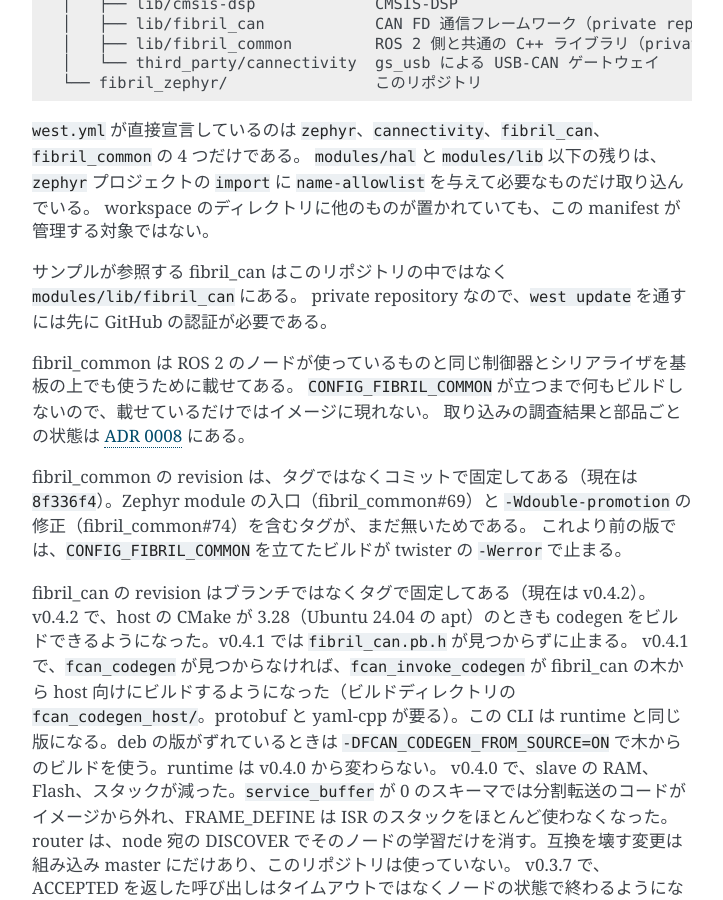
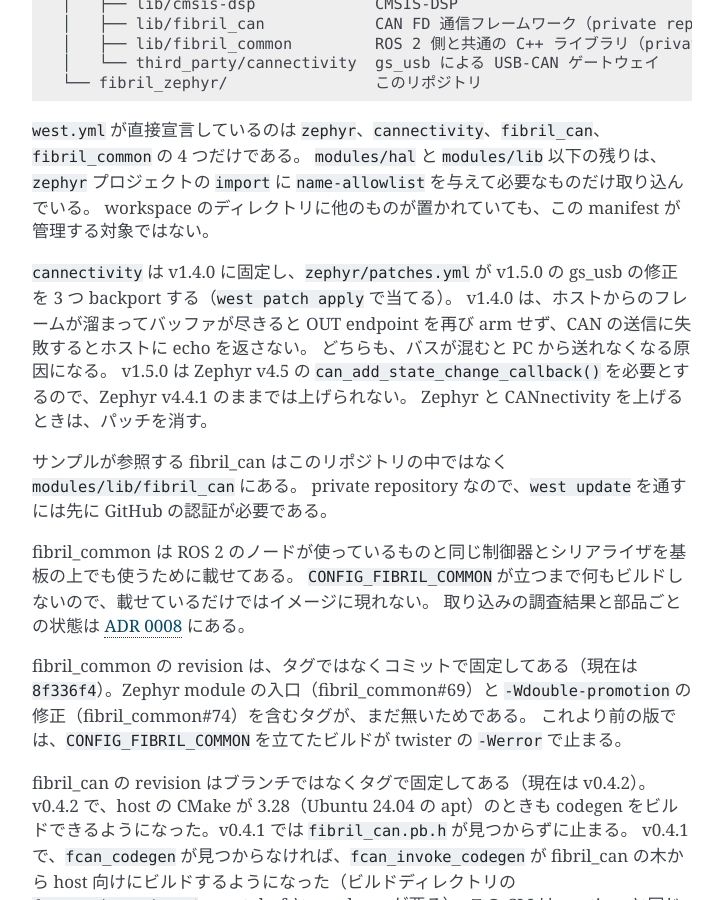
Before and after one commit to ForteFibre/fibril_zephyr, a Sphinx documentation site: the page built from doc/overview.md, in a window 1280 px wide and 900 px high, scrolled down 563 px. Shown: the whole window, without its empty margins (388-1111 px from the left). Built offline with Sphinx 7.4.7, drawn with Linux system fonts in a browser that asks for light colours.

Commit message:
fix(west): CANnectivity v1.4.0 に v1.5.0 の gs_usb の送信の修正を当てる
v1.4.0 の gs_usb は、バスが混むと PC から送れなくなる。
ホストからのフレームが溜まって pool が尽きると OUT endpoint を再び arm
せず（上流 5719a54）、CAN の送信に失敗すると echo を返さないので
Linux の gs_usb ドライバが TX URB を解放できない（上流 9cb0d90）。
上流は v1.5.0 で直したが、v1.5.0 は Zephyr v4.5 の
can_add_state_change_callback() を必要とするので、v4.4.1 のままでは
上げられない。

そこで 2 つと、pool のバッファを漏らす 0fd5538 を v1.4.0 に backport し、
zephyr/patches.yml から west patch apply で当てる。5719a54 は v1.4.0 の
state change callback の signature と衝突したので手で解いた（中身は上流のまま）。
fork を作らずに済み、v1.5.0 に上げるときはパッチを消すだけでよい。

Co-Authored-By: Claude Opus 5.5 <noreply@anthropic.com>

```diff
--- a/doc/overview.md
+++ b/doc/overview.md
@@ -28,6 +28,12 @@ Zephyr 本体はこのリポジトリの外に clone され、`west.yml` がそ
 `west.yml` が直接宣言しているのは `zephyr`、`cannectivity`、`fibril_can`、`fibril_common` の 4 つだけである。
 `modules/hal` と `modules/lib` 以下の残りは、`zephyr` プロジェクトの `import` に `name-allowlist` を与えて必要なものだけ取り込んでいる。
 workspace のディレクトリに他のものが置かれていても、この manifest が管理する対象ではない。
+
+`cannectivity` は v1.4.0 に固定し、`zephyr/patches.yml` が v1.5.0 の gs_usb の修正を 3 つ backport する（`west patch apply` で当てる）。
+v1.4.0 は、ホストからのフレームが溜まってバッファが尽きると OUT endpoint を再び arm せず、CAN の送信に失敗するとホストに echo を返さない。
+どちらも、バスが混むと PC から送れなくなる原因になる。
+v1.5.0 は Zephyr v4.5 の `can_add_state_change_callback()` を必要とするので、Zephyr v4.4.1 のままでは上げられない。
+Zephyr と CANnectivity を上げるときは、パッチを消す。
 
 サンプルが参照する fibril_can はこのリポジトリの中ではなく `modules/lib/fibril_can` にある。
 private repository なので、`west update` を通すには先に GitHub の認証が必要である。
--- a/west.yml
+++ b/west.yml
@@ -21,6 +21,9 @@ manifest:
           - cmsis-dsp
           - hal_stm32 # required by the nucleo_f302r8 board (STM32 based)
     - name: cannectivity
+      # zephyr/patches.yml backports v1.5.0's gs_usb TX fixes onto this tag
+      # (`west patch apply` after `west update`). v1.5.0 itself needs Zephyr
+      # v4.5. Drop the patches when bumping past v1.4.0.
       url: https://github.com/CANnectivity/cannectivity.git
       revision: v1.4.0
       path: modules/third_party/cannectivity
```
Also changed, not shown: README.md (+5 -0 lines), 4 other files.
